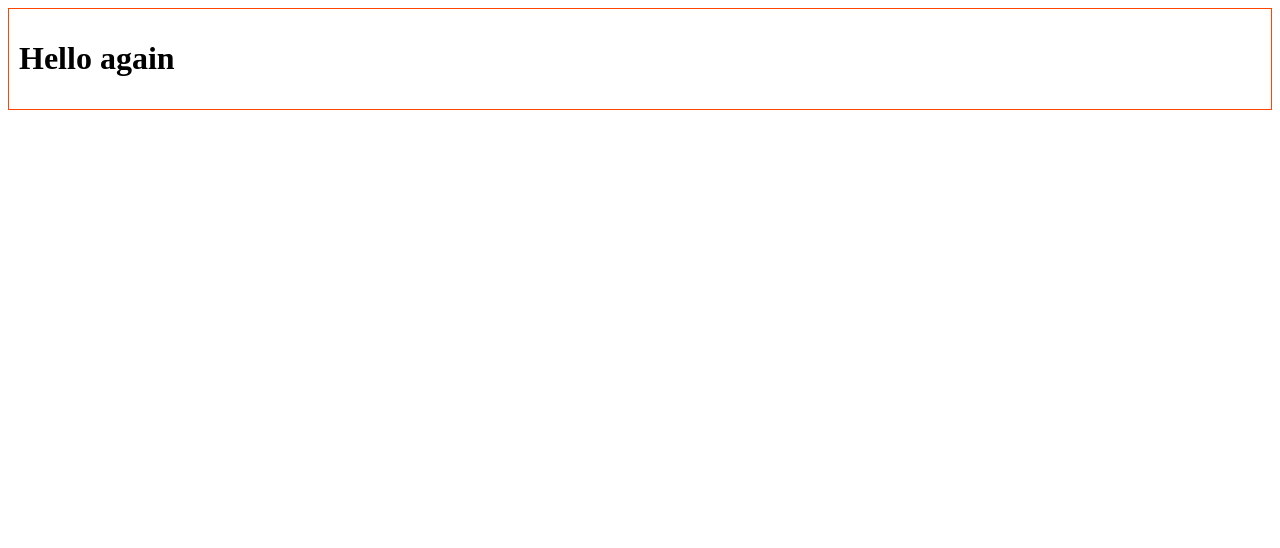
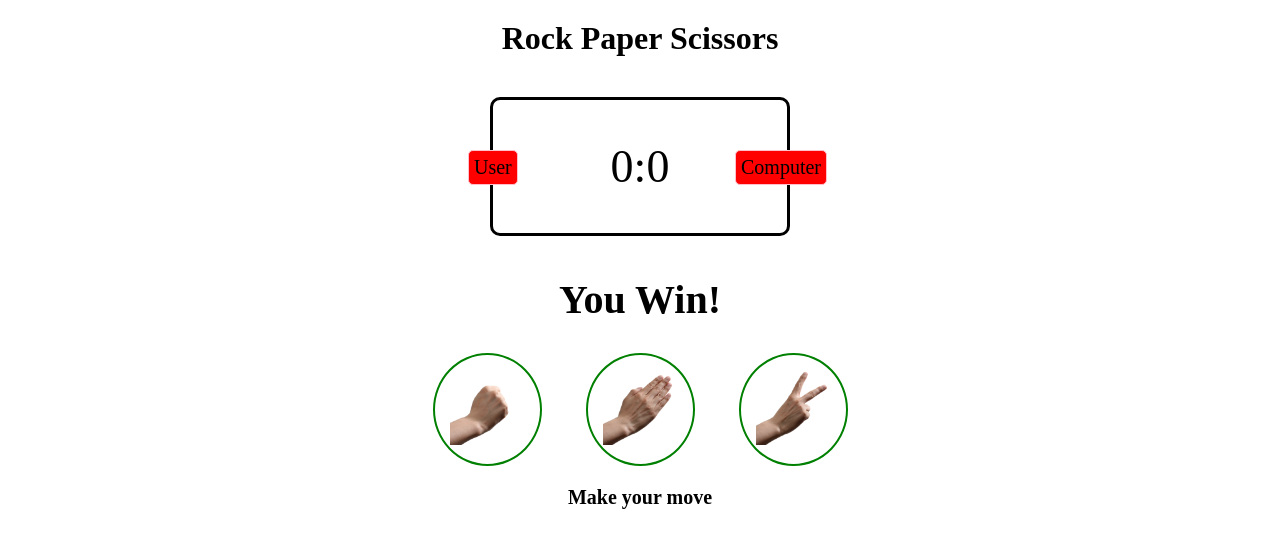
Before and after one commit to Spartans-2018/week6, a website built with webpack: page getting-started/src/index.html in a window 1280 px wide. Built offline with nearby package versions, Linux system fonts and the light colour scheme.

Commit message:
Added js functionality to rock paper scissors

```diff
--- a/getting-started/package.json
+++ b/getting-started/package.json
@@ -6,7 +6,7 @@
   "scripts": {
     "test": "echo \"Error: no test specified\" && exit 1",
     "build": "webpack --mode production",
-    "start": "webpack-dev-server"
+    "start": "webpack-dev-server --port 9000"
   },
   "author": "Nikhil",
   "license": "ISC",
@@ -18,6 +18,7 @@
     "css-loader": "^2.1.0",
     "eslint": "^5.14.1",
     "eslint-config-google": "^0.12.0",
+    "file-loader": "^3.0.1",
     "html-loader": "^0.5.5",
     "html-webpack-plugin": "^3.2.0",
     "style-loader": "^0.23.1",
--- a/getting-started/src/index.html
+++ b/getting-started/src/index.html
@@ -5,12 +5,27 @@
     <title>My First Web Page</title>
 </head>
 <body>
-<div id="container">
-    <H1>Hello World !</H1>
+    <header>
+        <h1>Rock Paper Scissors</h1>
+    </header>
+    <main>
+        <div class="scoreboard">
+            <div id="user-badge" class="badge">User</div>
+            <div class="score"><span>0</span>:<span>0</span></div>
+            <div id="comp-badge" class="badge">Computer</div>
+        </div>
 
-<!--
-    <input id="greetButton" type="button" value="Change Greeting"/>
--->
-</div>
+        <div class="result">
+            You Win!
+        </div>
+
+        <div class="controls">
+            <div id="r" class="option"><img src="images/rock.png"></div>
+            <div id="p" class="option"><img src="images/paper.png"></div>
+            <div id="s" class="option"><img src="images/scissors.png"></div>
+        </div>
+
+        <div class="status"><p>Make your move</p></div>
+    </main>
 </body>
 </html>
--- a/getting-started/src/index.js
+++ /dev/null
@@ -1,12 +0,0 @@
-
-import './styles/app.css';
-
-function changeGreeting() {
-    let greeting = "Hello again";
-
-    let elementsByTagName = document.getElementsByTagName("H1");
-
-    elementsByTagName[0].textContent = greeting;
-}
-
-setTimeout(changeGreeting, 5000);
--- a/getting-started/src/js/start.js
+++ b/getting-started/src/js/start.js
@@ -1,10 +1,25 @@
 
-function changeGreeting() {
-    let greeting = "Hello again";
+document.querySelectorAll("img")
+    .forEach(element => {
+        element.addEventListener("click", (event) => {
+            // Remove the border from all images
+            document.querySelectorAll("img")
+                .forEach(e => e.style.border = "");
 
-    let elementsByTagName = document.getElementsByTagName("H1");
+            // Add the border to this image
+            let e = event.currentTarget;
+            e.style.border = "1px solid orange";
+        });
+    });
 
-    elementsByTagName[0].textContent = greeting;
-}
+document.querySelectorAll('.option')
+    .forEach(element => {
+        element.addEventListener("click", (event) => {
+            let e = event.currentTarget;
+            e.style.border = "3px solid black";
 
-document.getElementById("greetButton").addEventListener("click", changeGreeting);
+            let status = document.querySelector(".status");
+            status.firstChild.innerText = `You chose ${e.id === "r" ?
+        "Rock": e.id === "p" ? "Paper" : "Scissors"}`;
+        }, true);
+    });
--- a/getting-started/src/styles/app.css
+++ b/getting-started/src/styles/app.css
@@ -1,4 +1,80 @@
-div {
-    border: 1px solid orangered;
-    padding:10px;
+* {
+    margin: 0;
+    box-sizing: border-box;
 }
+
+h1 {
+    margin-top: 20px;
+    text-align: center;
+}
+
+.scoreboard {
+    border: 3px solid black;
+    width: 300px;
+    margin: 40px auto;
+    text-align: center;
+    padding: 40px 20px;
+    border-radius: 10px;
+    position: relative;
+}
+
+.badge {
+    background: red;
+    font-size: 20px;
+    padding: 5px 5px;
+    border: 1px solid pink;
+    border-radius: 5px;
+}
+
+#user-badge {
+    position: absolute;
+    top: 50px;
+    left: -25px;
+}
+
+#comp-badge {
+    position: absolute;
+    top: 50px;
+    right: -40px;
+}
+
+.score {
+    font-size: 46px;
+}
+
+.result {
+    font-size: 40px;
+    font-weight: bold;
+    text-align: center;
+}
+
+.controls {
+    text-align: center;
+    margin-top: 30px;
+}
+
+.option {
+    display: inline-block;
+    border: 2px solid green;
+    margin: 0px 20px;
+    border-radius: 50%;
+    padding: 15px;
+}
+
+.option:hover {
+    background-color: pink;
+    cursor: pointer;
+    transition: 0.3s;
+}
+
+img {
+    width: 75px;
+    height: 75px;
+}
+
+.status {
+    margin-top: 20px;
+    text-align: center;
+    font-size: 20px;
+    font-weight: bold;
+}
--- a/getting-started/webpack.config.js
+++ b/getting-started/webpack.config.js
@@ -8,9 +8,10 @@ const HtmlWebpackPluginConfig = new HtmlWebPackPlugin({
 });
 
 module.exports = {
-    /*entry: [
-        './src/index.js'
-    ],*/
+    entry: [
+        './src/js/start.js',
+        './src/styles/app.css'
+    ],
     module: {
         rules: [
             {
@@ -31,6 +32,15 @@ module.exports = {
                         loader: "html-loader"
                     }
                 ]
+            },
+            {
+                test: /\.(png|jpg|gif)$/,
+                use: [
+                    {
+                        loader: 'file-loader',
+                        options: {},
+                    },
+                ],
             }
         ]
     },
```
Also changed, not shown: getting-started/src/images/paper.png (added), getting-started/src/images/rock.png (added), getting-started/src/images/scissors.png (added), 1 other file.
